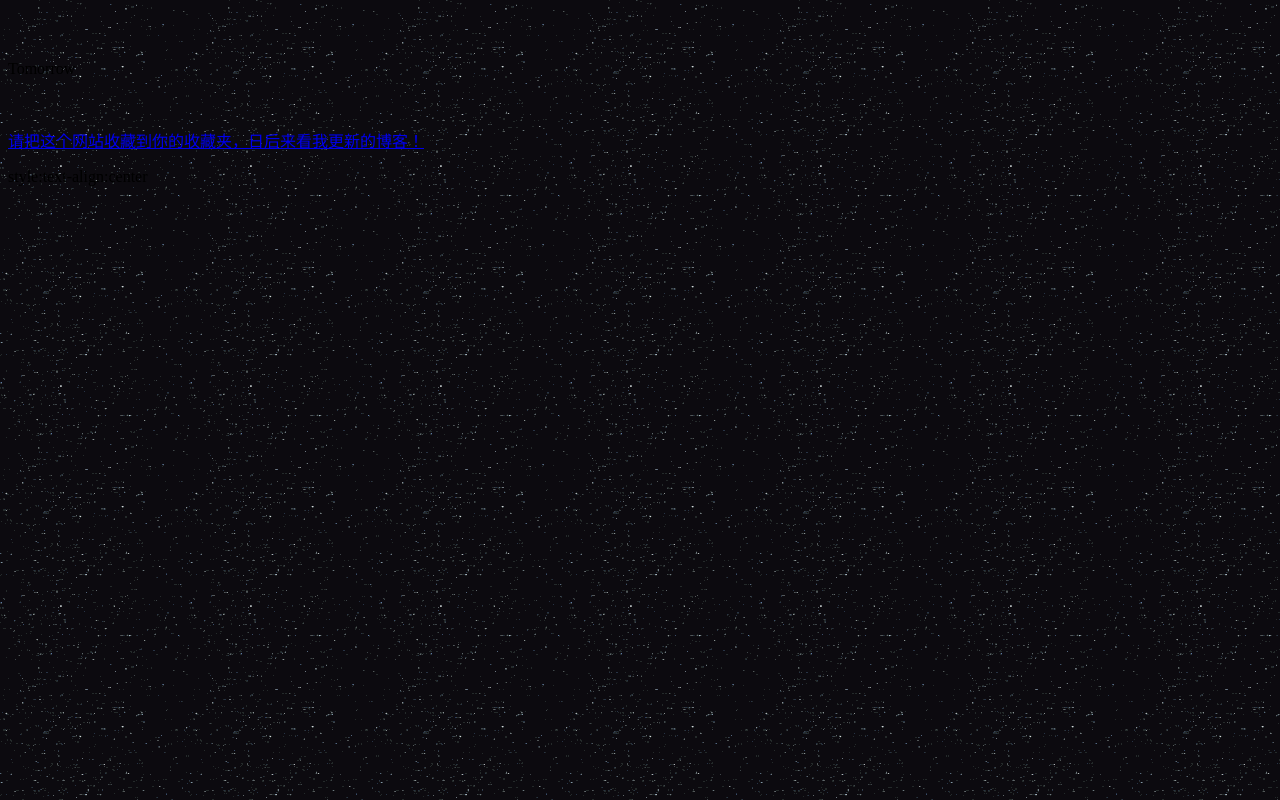
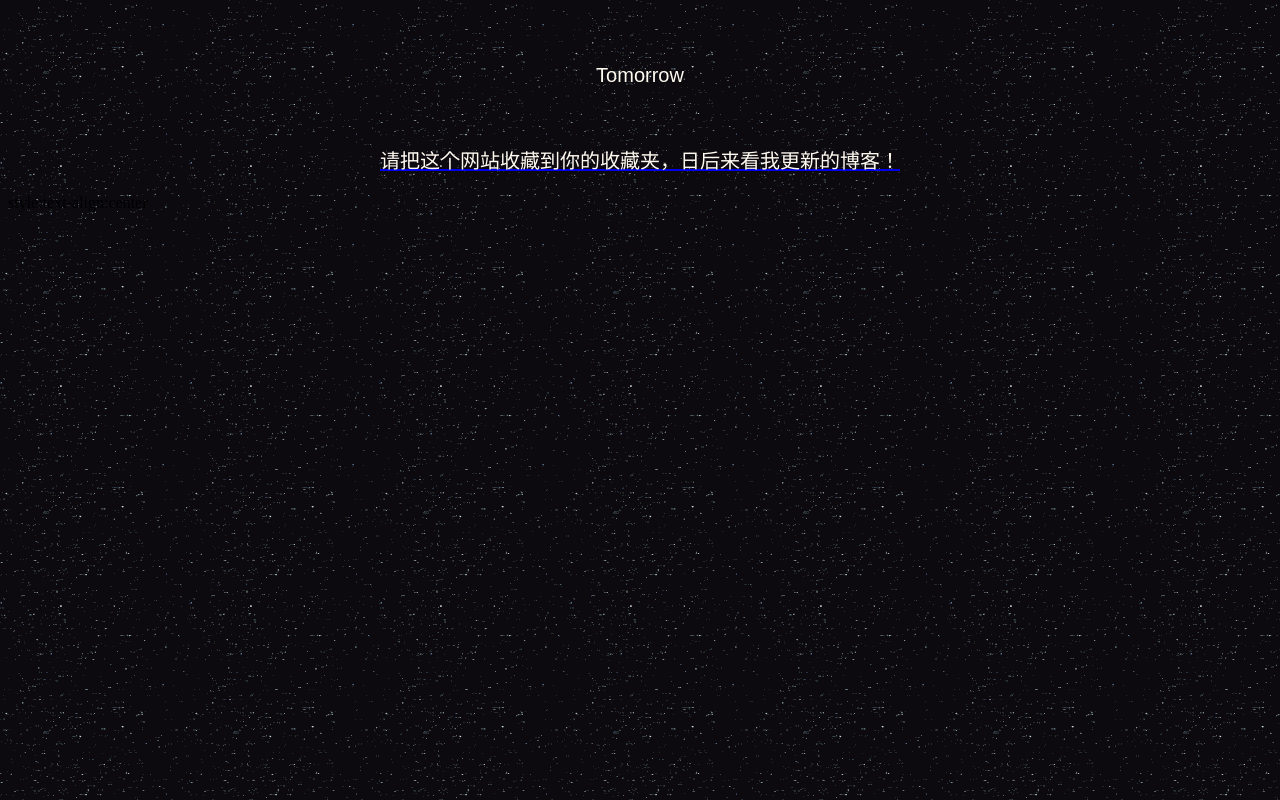
Before and after one commit to xxy4/famengdeyewan.github.io, a plain HTML site: page index.html in a window 1280 px wide. Drawn offline with Linux system fonts and the light colour scheme.

Commit message:
Update index.html

```diff
--- a/index.html
+++ b/index.html
@@ -5,15 +5,22 @@
   <meta http-equiv="X-UA-Compatible" content="IE=edge">
   <meta name="viewport" content="width=device-width, initial-scale=1.0">
   <title>yaoleyaotou de vscode</title>
+  <style type="text/css">
+    p {
+        font-family: arial;
+        color: floralwhite;
+        font-size: 20px;
+        text-align: center;
+    }
+</style>
 </head>
 <body background="sucai/ddd.gif">
   <br>  <br>
   <p >
     Tomorrow
 </p>  <br>
-<style text-align:center>
-</style>
 <a href="https://www.zcool.com.cn/u/14334552"><p>请把这个网站收藏到你的收藏夹，日后来看我更新的博客！</p>  </a>
+
 </body>
 </html>
 style:text-align:center
```
